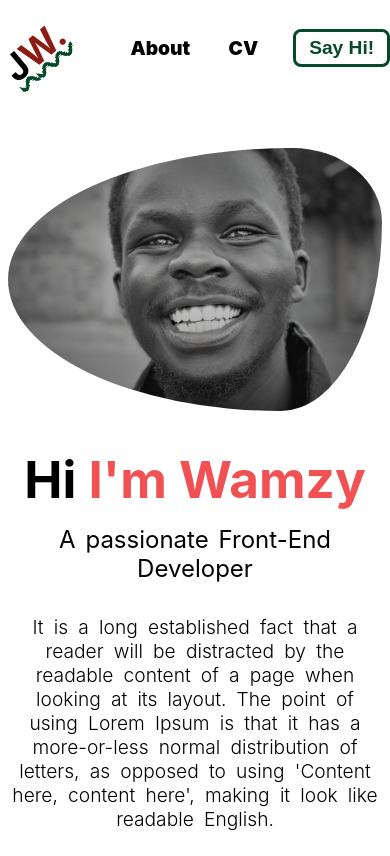
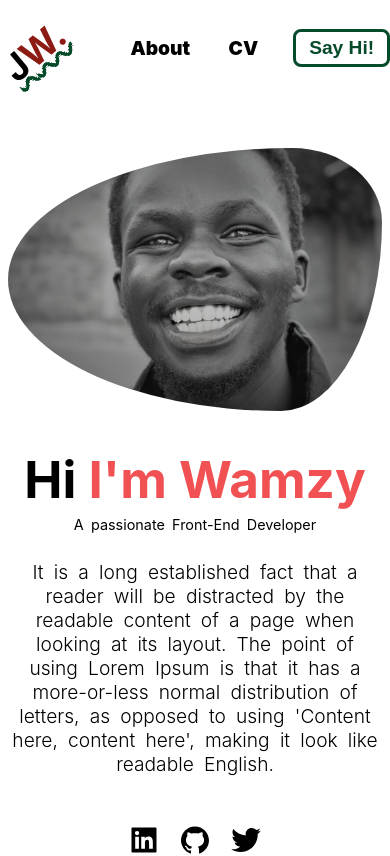
Before and after one commit to mutuajoseph/Next.js-Portfolio, a Next.js app: page / in a window 390 px wide. Shown: the top 856 px of the page. Built offline with nearby package versions, Linux system fonts and the light colour scheme.

Commit message:
added media queries to factor small screens

```diff
--- a/styles/Home.module.css
+++ b/styles/Home.module.css
@@ -239,6 +239,8 @@
 
   .description {
     text-align: center;
+    padding: 0 2rem;
+    font-size: .9rem;
   }
 
   .descriptionText {
```
